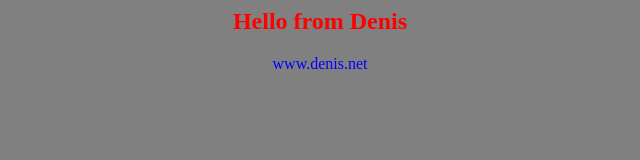
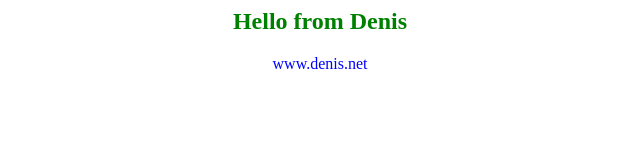
Before and after one commit to DemiGod2594/app-for-jenkins, a plain HTML site: page index.html in a window 1280 px wide. Shown: the whole page, without its empty margins (320-960 px from the left). Drawn offline with Linux system fonts and the light colour scheme.

Commit message:
Chages background color

```diff
--- a/index.html
+++ b/index.html
@@ -1,7 +1,7 @@
 <html>
-<body bgcolor=gray>
+<body bgcolor=white>
 <center>
-<h2><font color=red>Hello from Denis</font></h2>
+<h2><font color=green>Hello from Denis</font></h2>
 
 <font color=blue>www.denis.net</font>
 
```
